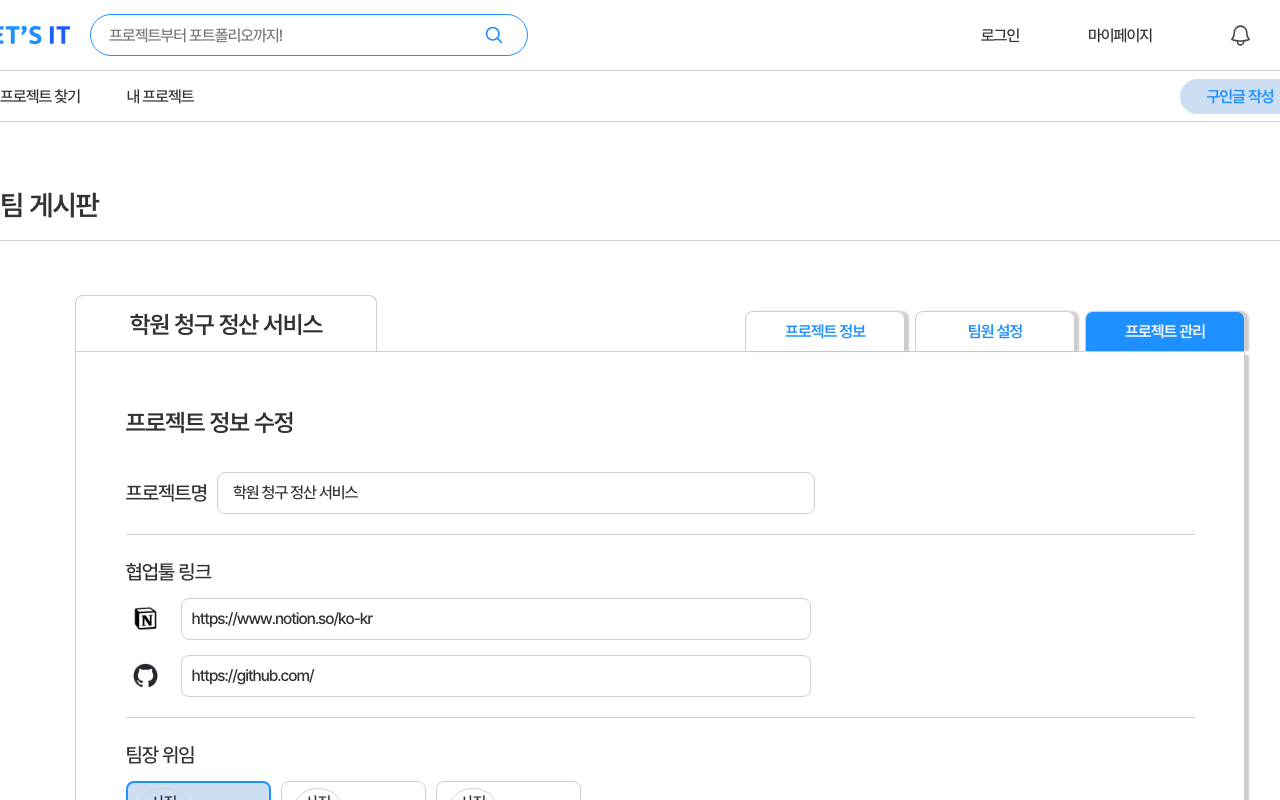
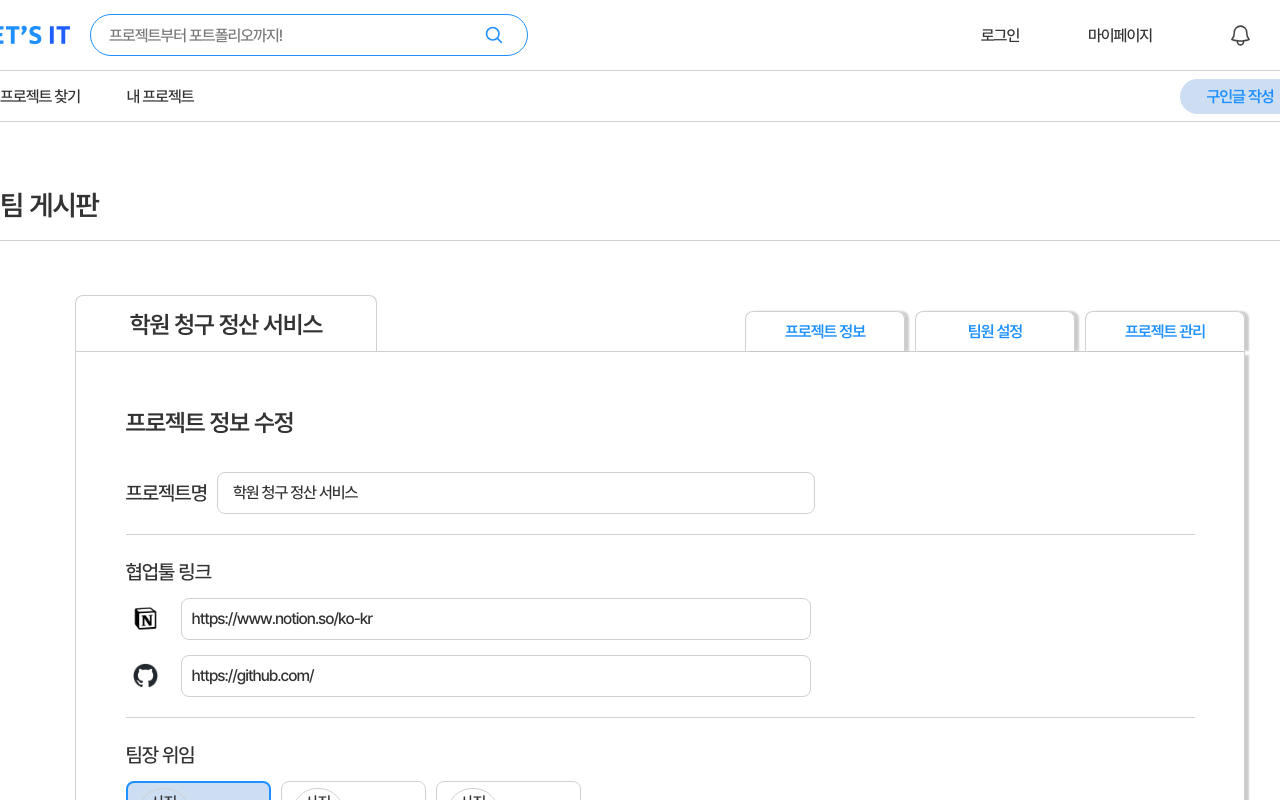
Before and after one commit to yezixx/SOLUX_LETS_IT_Frontend, a React (Vite) app: page /teamboard/manage/edit in a window 1280 px wide. Built offline with nearby package versions, Linux system fonts and the light colour scheme; no server answers.

Commit message:
Feat: 팀게시판 생성 쿼리스트링 적용 - api 호출도 작성

```diff
--- a/src/Screen/RouterInfo.jsx
+++ b/src/Screen/RouterInfo.jsx
@@ -81,7 +81,7 @@ export const RouterInfo = [
       },
       // 구인글 보기, 추후  /:id 추가 필요
       {
-        path: "projects/detail",
+        path: "projects/detail/:postId",
         element: <ProjPost_detail />,
         label: "구인글 보기",
       },
@@ -183,7 +183,7 @@ export const RouterInfo = [
                 label: "프로젝트 정보 수정",
               },
               {
-                path: "member/profile/:userId",
+                path: "member/profile",
                 element: <MemberProfile />,
                 label: "팀원 프로필",
               },
--- a/src/Screen/Teamboard/CreateBoard/CreateBoard.jsx
+++ b/src/Screen/Teamboard/CreateBoard/CreateBoard.jsx
@@ -4,7 +4,10 @@ import CollabLinkForm from "../../../Components/CollabLinkForm/CollabLinkForm";
 import ProjNameForm from "../../../Components/ProjNameForm/ProjNameForm";
 import styles from "./CreateBoard.module.css";
 import { useRef, useState } from "react";
-import { useNavigate } from "react-router-dom";
+import { useNavigate, useSearchParams } from "react-router-dom";
+import { useAtomValue } from "jotai";
+import { userIdAtom } from "../../../atoms/atoms";
+import { createTeam } from "../../../service/teamService";
 
 const mock_members = [
   { id: 1, userId: "yuming", name: "유밍 BE" },
@@ -30,6 +33,10 @@ const CreateBoard = () => {
   const [title, setTitle] = useState("");
   const [links, setLinks] = useState(mock_collabLinks);
 
+  const loginUserId = useAtomValue(userIdAtom);
+  const [params] = useSearchParams();
+  const postId = params.get("post");
+
   const titleRef = useRef();
   const linkRef1 = useRef();
   const linkRef2 = useRef();
@@ -53,7 +60,18 @@ const CreateBoard = () => {
       onFocusElement(linkRef2);
       return;
     }
-    if (confirm("팀게시판을 생성하시겠습니까?")) nav("/teamboard");
+    const newTeamData = {
+      teamId: 1,
+      title: title,
+      collabLink: links,
+      leader: loginUserId,
+      members: members,
+    };
+    console.log(newTeamData);
+    if (confirm("팀게시판을 생성하시겠습니까?")) {
+      nav(`/teamboard/?team=${newTeamData.teamId}`);
+      createTeam(postId, newTeamData);
+    }
   };
 
   const onChangeTitleForm = (input) => {
--- a/src/Screen/Teamboard/Layout/Nav/TeamNav.jsx
+++ b/src/Screen/Teamboard/Layout/Nav/TeamNav.jsx
@@ -7,26 +7,31 @@ import { TeamStateContext } from "../../Teamboard";
 
 const TeamNav = () => {
   const location = useLocation();
-  const currentUrl = location.pathname;
+  const currentUrl = location.pathname + location.search;
 
-  const { teamData } = useContext(TeamStateContext);
+  const { teamData, teamId } = useContext(TeamStateContext);
 
   const loginUserId = useAtomValue(userIdAtom);
 
   const nav = useNavigate();
 
+  const mainUrl = `/teamboard/?team=${teamId}`;
+  const setMemberUrl = `/teamboard/member/?team=${teamId}`;
+  const manageUrl = `/teamboard/manage/?team=${teamId}`;
+  const editUrl = `/teamboard/manage/edit/?team=${teamId}`;
+
   const navigateToTeamboard = () => {
-    nav("/teamboard");
+    nav(mainUrl);
   };
   const navigateToMember = () => {
-    nav("/teamboard/member");
+    nav(setMemberUrl);
   };
   const navigateToManage = () => {
     if (loginUserId !== teamData.leader) {
       alert("프로젝트 관리 화면은 팀장만 접근 가능합니다.");
       return;
     }
-    nav("/teamboard/manage");
+    nav(manageUrl);
   };
 
   return (
@@ -36,7 +41,7 @@ const TeamNav = () => {
         <div className={styles.nav__buttonContainer}>
           <button
             className={`${styles.nav__button} ${
-              currentUrl === "/teamboard" ? styles["nav__button--selected"] : ""
+              currentUrl === mainUrl ? styles["nav__button--selected"] : ""
             }`}
             onClick={navigateToTeamboard}
           >
@@ -44,9 +49,7 @@ const TeamNav = () => {
           </button>
           <button
             className={`${styles.nav__button} ${
-              currentUrl === "/teamboard/member"
-                ? styles["nav__button--selected"]
-                : ""
+              currentUrl === setMemberUrl ? styles["nav__button--selected"] : ""
             }`}
             onClick={navigateToMember}
           >
@@ -54,8 +57,7 @@ const TeamNav = () => {
           </button>
           <button
             className={`${styles.nav__button} ${
-              currentUrl === "/teamboard/manage" ||
-              currentUrl === "/teamboard/manage/edit"
+              currentUrl === manageUrl || currentUrl === editUrl
                 ? styles["nav__button--selected"]
                 : ""
             }`}
--- a/src/Screen/Teamboard/Teamboard.jsx
+++ b/src/Screen/Teamboard/Teamboard.jsx
@@ -1,8 +1,9 @@
-import { createContext, useReducer, useRef } from "react";
+import { createContext, useEffect, useReducer, useRef } from "react";
 import styles from "./Teamboard.module.css";
-import { Outlet } from "react-router-dom";
+import { Outlet, useSearchParams } from "react-router-dom";
 import { useAtomValue } from "jotai";
 import { userIdAtom } from "../../atoms/atoms";
+import { getTeam } from "../../service/teamService";
 
 const mock_teamData = {
   teamId: 1,
@@ -83,6 +84,8 @@ export const TeamDispatchContext = createContext();
 
 function teamReducer(state, action) {
   switch (action.type) {
+    case "GET":
+      return action.data;
     case "UPDATE":
       return action.data;
     case "DELETE_MEMBER":
@@ -156,6 +159,12 @@ function feedbackReducer(state, action) {
   }
 }
 
+/*const isMember = (teamData, loginUserId) => {
+  return teamData.members.some(
+    (member) => String(member.userId) === String(loginUserId)
+  );
+};*/
+
 const Teamboard = () => {
   const [teamData, teamDispatch] = useReducer(teamReducer, mock_teamData);
   const [feedbackData, feedbackDispatch] = useReducer(feedbackReducer, []);
@@ -170,6 +179,28 @@ const Teamboard = () => {
   );
 
   const loginUserId = useAtomValue(userIdAtom);
+  const [params] = useSearchParams();
+  const teamId = params.get("team");
+
+  useEffect(() => {
+    const fetchTeamData = async () => {
+      try {
+        const data = await getTeam(teamId);
+        teamDispatch({
+          type: "GET",
+          data: data,
+        });
+
+        /*if (!isMember(data, loginUserId)) {
+          alert("팀원 외에는 접근할 수 없습니다.");
+          return;
+        }*/
+      } catch (error) {
+        console.log("teamboard error", error);
+      }
+    };
+    fetchTeamData();
+  }, []);
 
   const kickIdRef = useRef(2);
   const meetingRef = useRef(3);
@@ -331,7 +362,14 @@ const Teamboard = () => {
   return (
     <div className={styles.teamboard}>
       <TeamStateContext.Provider
-        value={{ teamData, feedbackData, scheduleData, meetingData, kickData }}
+        value={{
+          teamData,
+          feedbackData,
+          scheduleData,
+          meetingData,
+          kickData,
+          teamId,
+        }}
       >
         <TeamDispatchContext.Provider
           value={{
```
